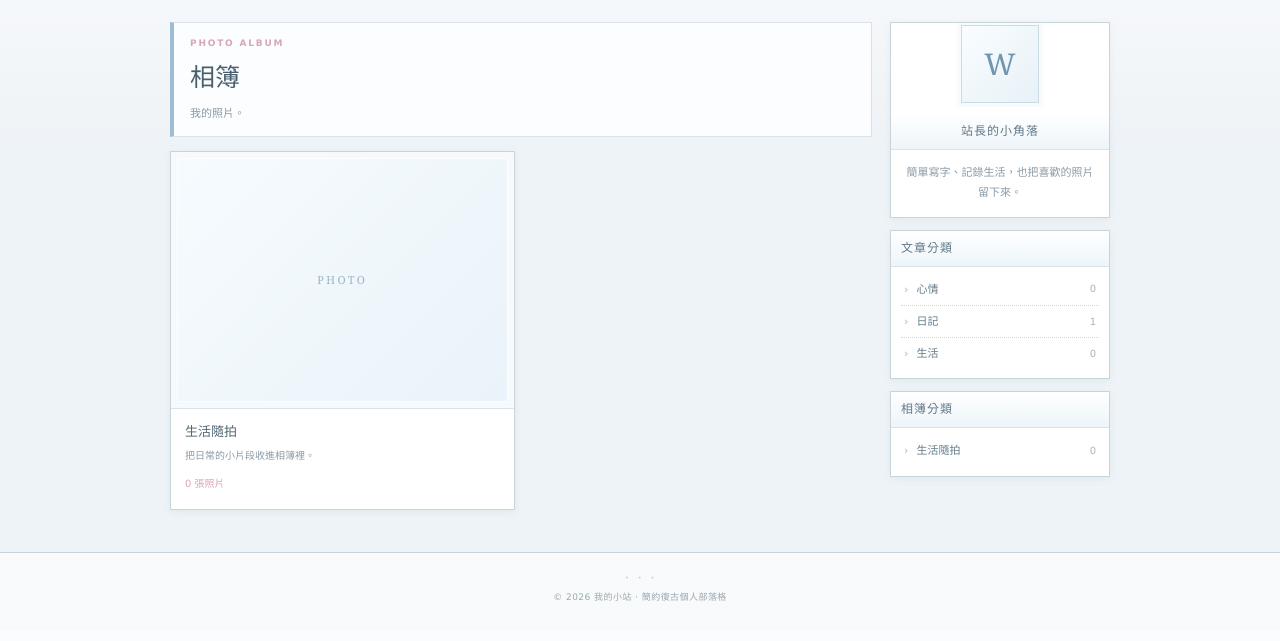
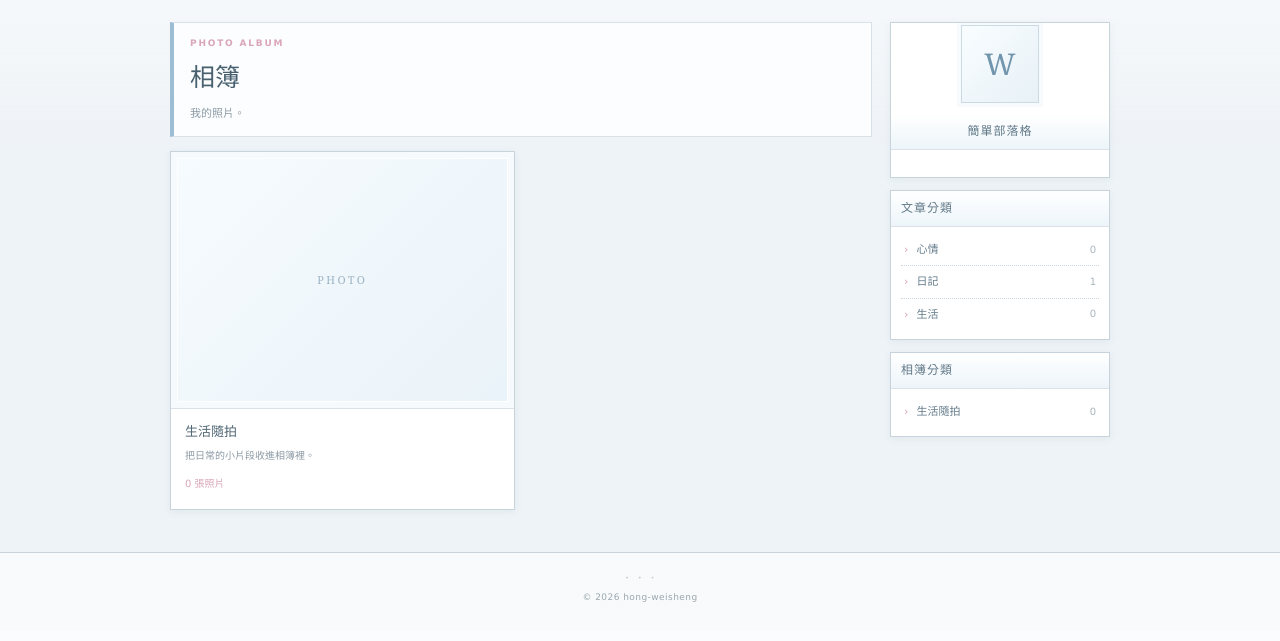
Before and after one commit to hong770/blog, a Flask app: page /albums in a window 1280 px wide. Shown: the part 113-754 px from the top of the page. Run offline with Flask 3, Linux system fonts and the light colour scheme; data comes from the database, SQL or seed files in the repository; data that the repository does not hold is empty.

Commit message:
Update base.html

```diff
--- a/blog/templates/base.html
+++ b/blog/templates/base.html
@@ -46,8 +46,7 @@
         {% else %}
           <div class="avatar">W</div>
         {% endif %}
-        <h3>站長的小角落</h3>
-        <p>簡單寫字、記錄生活，也把喜歡的照片留下來。</p>
+        <h3>簡單部落格</h3>
       </section>
 
       <section class="side-card">
@@ -75,7 +74,7 @@
   </div>
 
   <footer class="site-footer">
-    <div class="wrap">© {{ current_year }} 我的小站 · 簡約復古個人部落格</div>
+    <div class="wrap">© {{ current_year }} hong-weisheng</div>
   </footer>
 </body>
 </html>
```
